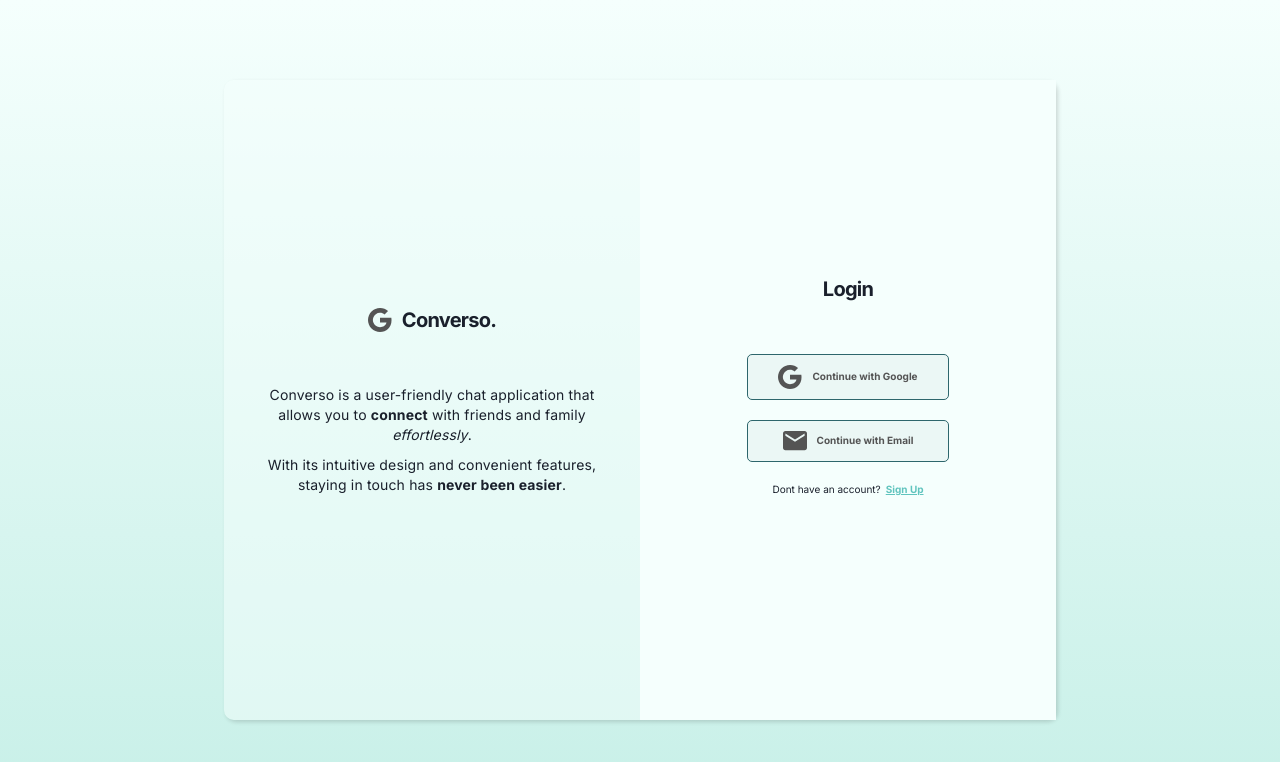
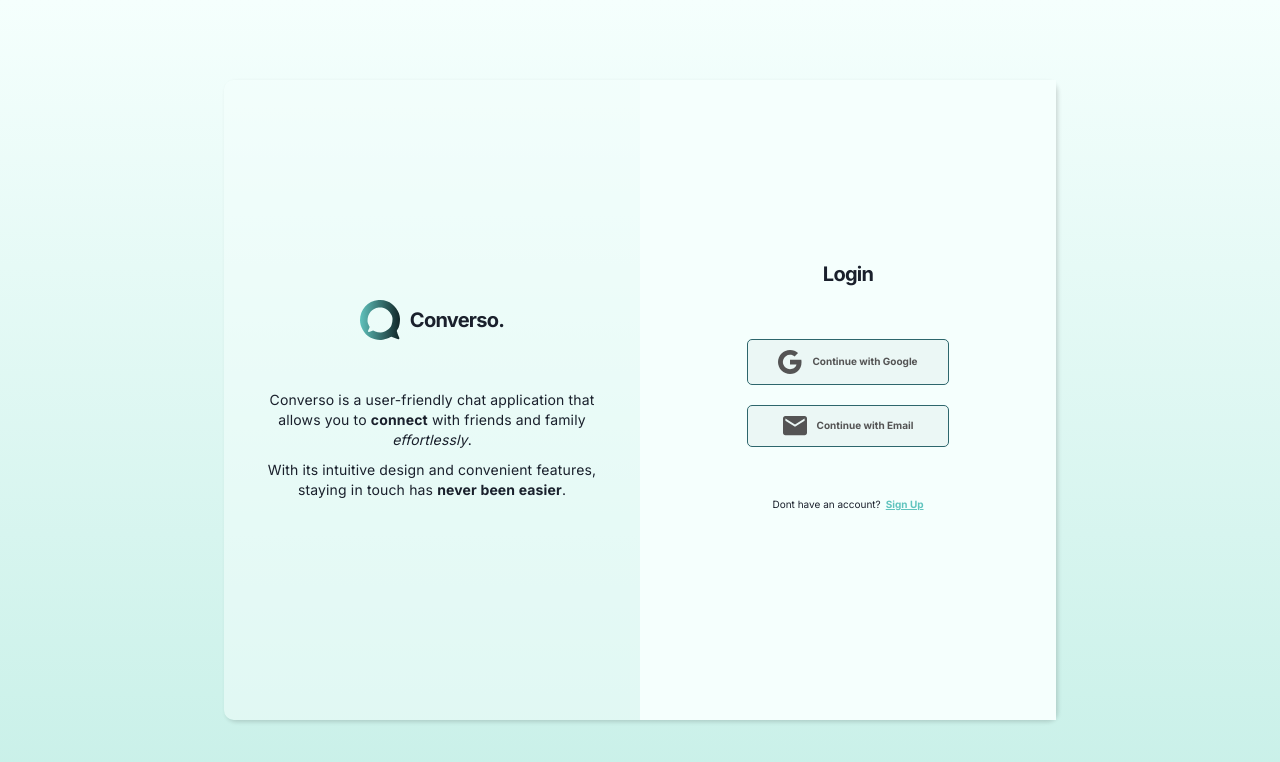
Before and after one commit to Hack-Weekly/fire-kangaroo-chat-app, a React (Create React App) app in the folder frontend/: page /login in a window 1280 px wide. Shown: the top 762 px of the page. Built offline with nearby package versions, Linux system fonts and the light colour scheme.

Commit message:
login page

```diff
--- a/frontend/src/pages/Login.jsx
+++ b/frontend/src/pages/Login.jsx
@@ -1,14 +1,12 @@
 import styles from './Login.module.scss'
-import { ReactComponent as MySvg } from '../images/icons/google.svg';
-import { ReactComponent as MySvg2 } from '../images/icons/email.svg';
-import { ReactComponent as emailSvg } from '../images/icons/email.svg';
-import { useState } from 'react';
+import { ReactComponent as MySvg } from '../images/icons/converso.svg';
+import { ReactComponent as GoogleSvg } from '../images/icons/google.svg';
+import { ReactComponent as EmailSvg } from '../images/icons/email.svg';
+//import { useState } from 'react';
 
 const LoginEmail = () => {
-    const [uname, setUname] = useState("")
-    const [password, setPassword] = useState("")
 
-    console.log("uname", uname)
+    //console.log("uname", uname)
     return(
         <>
             <div className={styles.outer}>
@@ -27,8 +25,8 @@ const LoginEmail = () => {
                     <div className={styles.login_right}>
                         <h2 className={`${styles} bold-24-res`}>Login</h2>
                         <div className={styles.buttons_signin}>
-                            <button><MySvg/> <p>Continue with Google</p> </button>
-                            <button><MySvg2/> <p>Continue with Email</p> </button>
+                            <button><GoogleSvg/> <p>Continue with Google</p> </button>
+                            <button><EmailSvg/> <p>Continue with Email</p> </button>
                             <p className={`${styles.sign_up}`}>Dont have an account? <a href="#" className={styles.link}> Sign Up</a></p>
                         </div>
                     </div>
--- a/frontend/src/pages/Login.module.scss
+++ b/frontend/src/pages/Login.module.scss
@@ -198,4 +198,8 @@
       color: mixin.$theme-54;
     }
   }
+
+  .sign_up {
+    margin-top: 5rem;
+  }
 }
--- a/frontend/src/pages/LoginEmail.jsx
+++ b/frontend/src/pages/LoginEmail.jsx
@@ -6,7 +6,7 @@ const Login = () => {
     const [uname, setUname] = useState("")
     const [password, setPassword] = useState("")
 
-    console.log("uname", uname)
+    //console.log("uname", uname)
     return(
         <>
             <div className={styles.outer}>
```
